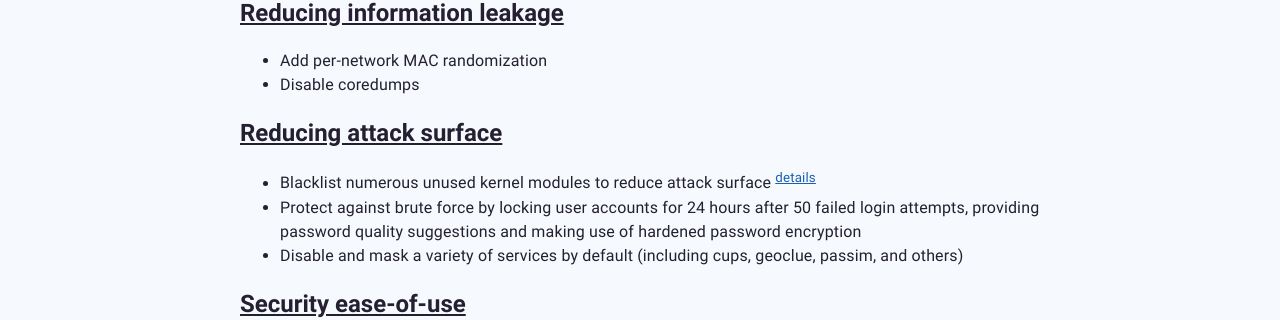
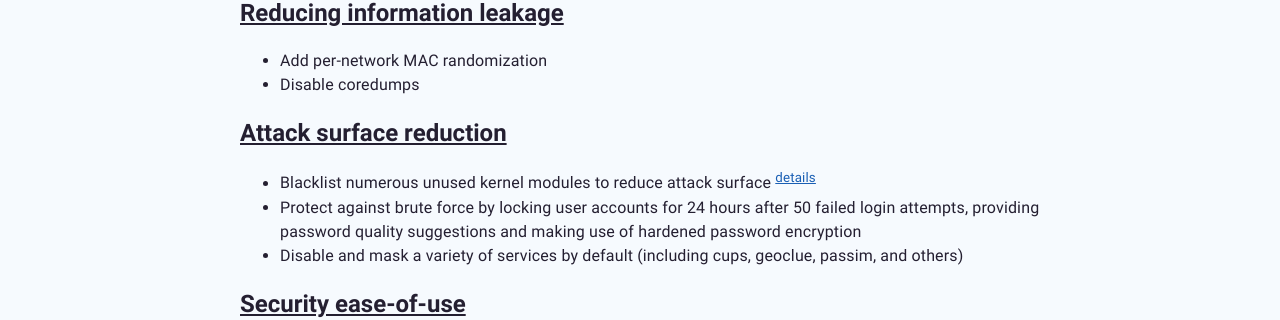
Before and after one commit to secureblue/secureblue.github.io, a Jekyll site: the page built from content/FEATURES.md, in a window 1280 px wide. Shown: the part 973-1293 px from the top of the page. Built offline with Jekyll 4.4.1, drawn with Linux system fonts in a browser that asks for light colours.

Commit message:
Revert "docs: unify attack surface title"
This reverts commit 9083ffca7cf012a56b9b6a79a3bd312d7f62dcbe.

```diff
--- a/content/FEATURES.md
+++ b/content/FEATURES.md
@@ -40,7 +40,7 @@ permalink: /features
 - Add per-network MAC randomization
 - Disable coredumps
 
-## [Reducing attack surface](#attack-surface)
+## [Attack surface reduction](#attack-surface)
 {: #attack-surface}
 - Blacklist numerous unused kernel modules to reduce attack surface <sup>[details](https://github.com/secureblue/secureblue/blob/live/files/system/etc/modprobe.d/blacklist.conf)</sup>
 - Protect against brute force by locking user accounts for 24 hours after 50 failed login attempts, providing password quality suggestions and making use of hardened password encryption
```
